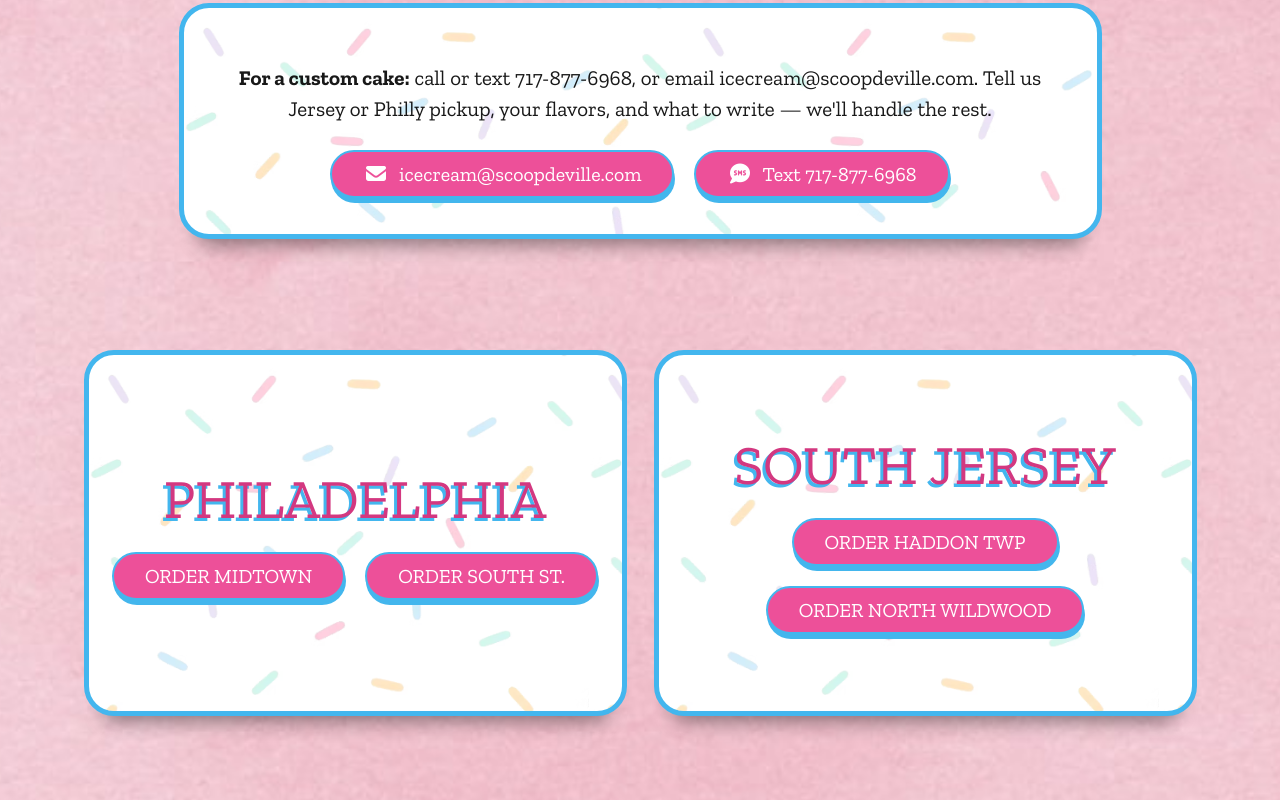
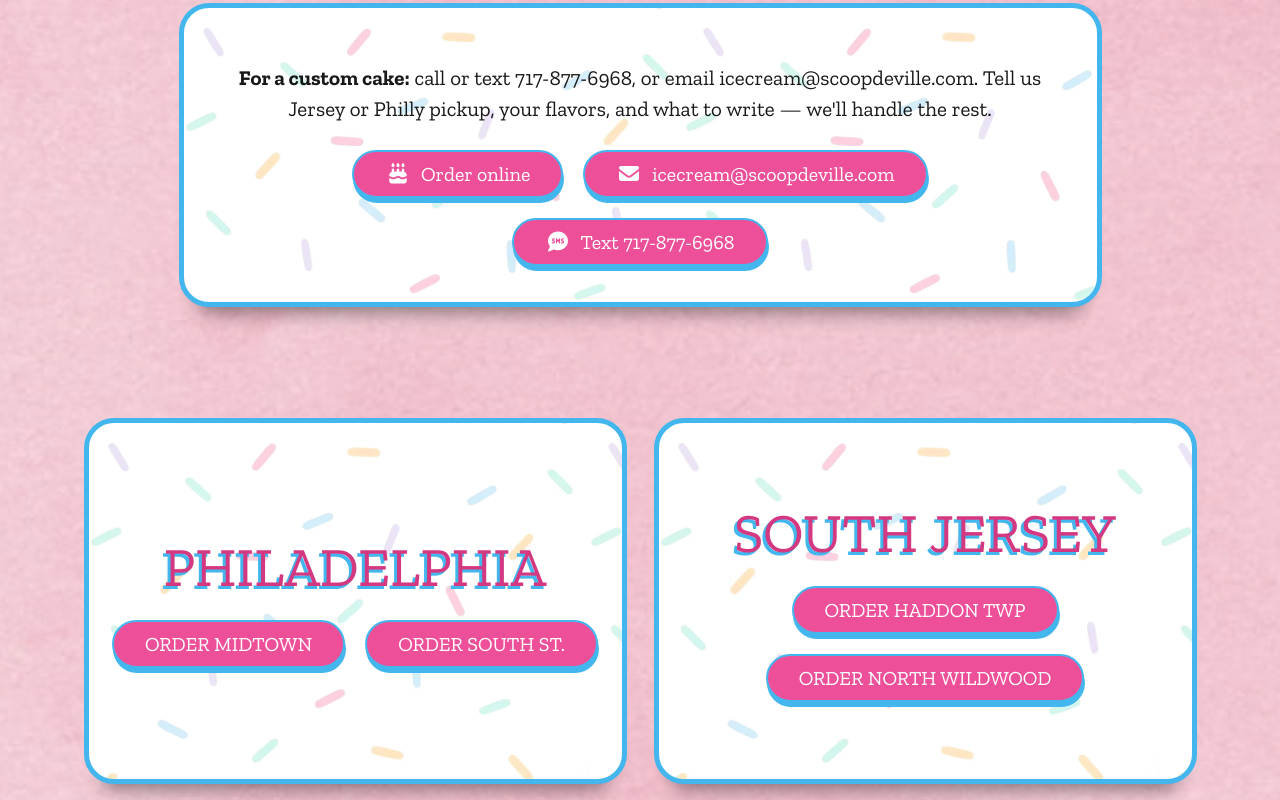
Before and after one commit to PradeepFh-2591/scoopdeville, a plain HTML site: page cakeorder.html in a window 1280 px wide. Shown: the part 3567-4367 px from the top of the page. Drawn offline with nearby package versions, Linux system fonts and the light colour scheme.

Commit message:
28/10/26

```diff
--- a/cakeorder.html
+++ b/cakeorder.html
@@ -170,6 +170,7 @@
                      <div class="location-details">
                         <p><strong>For a custom cake:</strong> call or text 717-877-6968, or email icecream@scoopdeville.com. Tell us Jersey or Philly pickup, your flavors, and what to write — we'll handle the rest.</p>
                         <div class="step-links">
+                           <a href="#cake-stores" class="order-btn"><i class="fa-solid fa-cake-candles"></i> Order online</a>
                            <a href="mailto:icecream@scoopdeville.com" class="order-btn"><i class="fa-solid fa-envelope"></i> icecream@scoopdeville.com</a>
                            <a href="sms:+17178776968" class="order-btn"><i class="fa-solid fa-comment-sms"></i> Text 717-877-6968</a>
                         </div>
```
Also changed, not shown: fundraising.html (+1 -1 lines).
